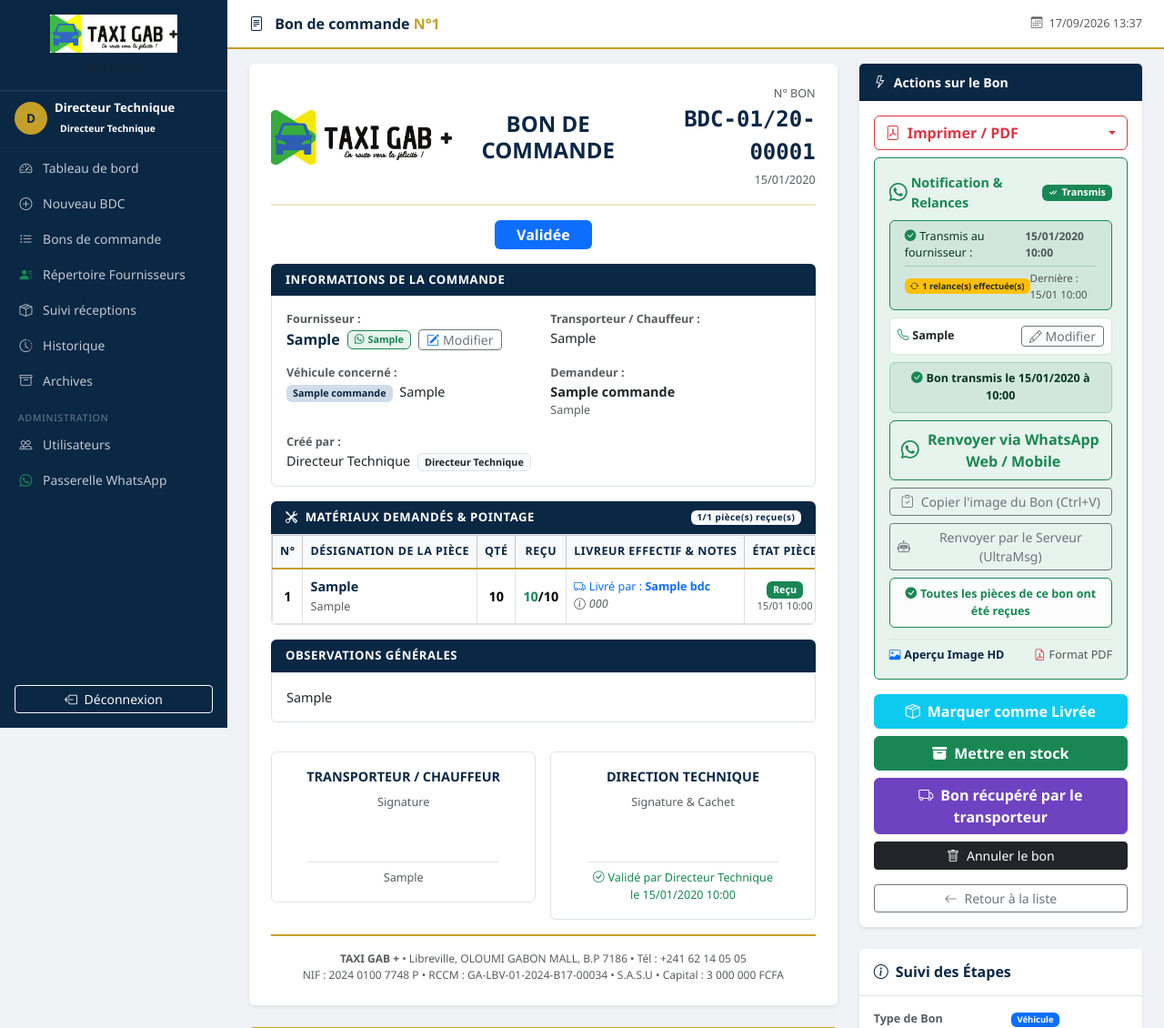
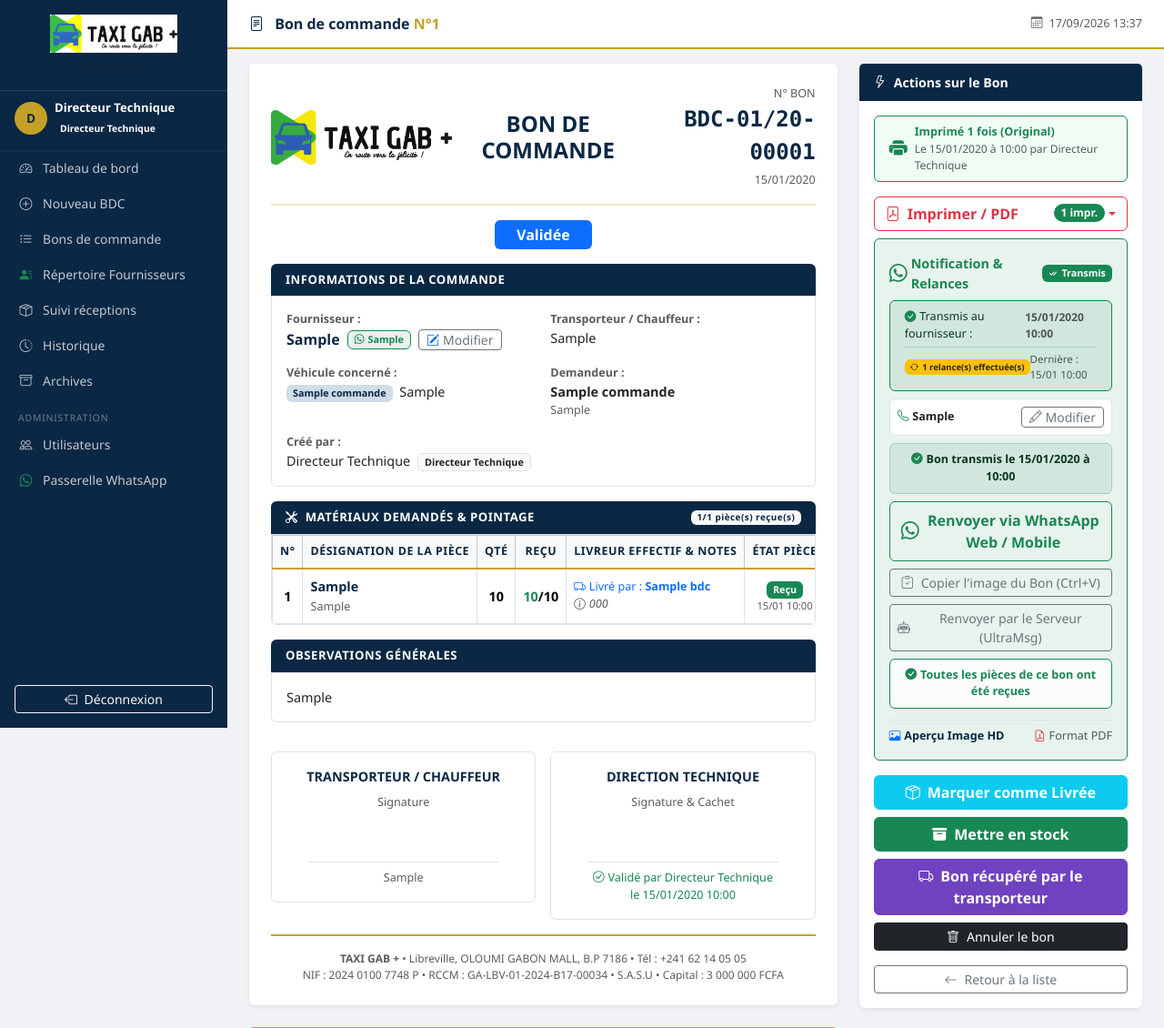
Before and after one commit to danielmouity241-afk/taxigab-bdc, a Flask app: page /bdc/1 in a window 1280 px wide. Shown: the top 1130 px of the page at 91% size. Run offline with Flask 3, Linux system fonts and the light colour scheme; a user stored in the database is signed in; tables that the repository leaves empty hold one stand-in row (values such as "Sample post").

Commit message:
Traçabilité des impressions, détection des doublons et filigrane Duplicata (templates/bdc/view.html)

```diff
--- a/templates/bdc/view.html
+++ b/templates/bdc/view.html
@@ -1,44 +1,5 @@
 {% extends "base.html" %}
-{% block title %}BDC N°{{ bdc.numero }} — TAXI GAB+<script>
-async function copierImageBDC(url) {
-  const btn = document.getElementById('btn-copier-image');
-  const originalHtml = btn ? btn.innerHTML : '';
-  try {
-    if (btn) btn.innerHTML = '<span class="spinner-border spinner-border-sm me-1"></span> Copie de l\'image...';
-    const response = await fetch(url);
-    const blob = await response.blob();
-    const img = new Image();
-    const urlObj = URL.createObjectURL(blob);
-    img.onload = async function() {
-      const canvas = document.createElement('canvas');
-      canvas.width = img.width;
-      canvas.height = img.height;
-      const ctx = canvas.getContext('2d');
-      ctx.drawImage(img, 0, 0);
-      canvas.toBlob(async function(pngBlob) {
-        try {
-          await navigator.clipboard.write([
-            new ClipboardItem({ 'image/png': pngBlob })
-          ]);
-          URL.revokeObjectURL(urlObj);
-          if (btn) btn.innerHTML = '✅ Image copiée ! Collez dans WhatsApp (Ctrl+V)';
-          setTimeout(() => {
-            if (btn) btn.innerHTML = originalHtml;
-          }, 4000);
-        } catch(e) {
-          window.open(url, '_blank');
-          if (btn) btn.innerHTML = originalHtml;
-        }
-      }, 'image/png');
-    };
-    img.src = urlObj;
-  } catch (err) {
-    window.open(url, '_blank');
-    if (btn) btn.innerHTML = originalHtml;
-  }
-}
-</script>
-{% endblock %}
+{% block title %}BDC N°{{ bdc.numero }} — TAXI GAB+{% endblock %}
 {% block page_title %}
   <i class="bi bi-file-text me-2"></i>
   Bon de commande <span class="text-gold fw-bold">N°{{ bdc.numero }}</span>
@@ -63,6 +24,11 @@ async function copierImageBDC(url) {
           <div class="text-center">
             {% if bdc.est_garage %}
             <h4 class="fw-bold text-navy mb-0">BON DE COMMANDE — GARAGE</h4>
+            {% if bdc.nb_impressions and bdc.nb_impressions > 1 %}
+            <div class="mt-1"><span class="badge bg-danger fs-6 shadow-sm"><i class="bi bi-exclamation-triangle-fill me-1"></i>DUPLICATA N° {{ bdc.nb_impressions }}</span></div>
+            {% elif bdc.nb_impressions == 1 %}
+            <div class="mt-1"><span class="badge bg-success fs-6 shadow-sm"><i class="bi bi-check-circle-fill me-1"></i>DOCUMENT ORIGINAL</span></div>
+            {% endif %}
             <span class="badge bg-success mt-1"><i class="bi bi-tools me-1"></i>USAGE INTERNE ATELIER</span>
             {% else %}
             <h4 class="fw-bold text-navy mb-0">BON DE COMMANDE</h4>
@@ -481,11 +447,47 @@ async function copierImageBDC(url) {
       </div>
       <div class="card-body d-grid gap-2">
 
+                <!-- STATUT ET TRAÇABILITÉ DES IMPRESSIONS (DÉTECTION DES DOUBLONS) -->
+        {% if not bdc.nb_impressions or bdc.nb_impressions == 0 %}
+        <div class="alert alert-light border py-2 px-3 mb-2 small text-muted d-flex align-items-center gap-2">
+          <i class="bi bi-printer text-secondary fs-5"></i>
+          <div>
+            <strong>Impression :</strong> Non encore imprimé (Document vierge)
+          </div>
+        </div>
+        {% elif bdc.nb_impressions == 1 %}
+        <div class="alert alert-success border-success py-2 px-3 mb-2 small text-success d-flex align-items-center gap-2" style="background-color: #f0fdf4;">
+          <i class="bi bi-printer-fill text-success fs-5"></i>
+          <div>
+            <strong>Imprimé 1 fois (Original)</strong>
+            <div class="text-muted" style="font-size:0.75rem;">
+              Le {{ bdc.date_derniere_impression.strftime('%d/%m/%Y à %H:%M') if bdc.date_derniere_impression else '' }}
+              {% if bdc.dernier_imprimeur %} par {{ bdc.dernier_imprimeur.nom_complet }}{% endif %}
+            </div>
+          </div>
+        </div>
+        {% else %}
+        <div class="alert alert-warning border-warning py-2 px-3 mb-2 small text-dark d-flex align-items-center gap-2 shadow-sm" style="background-color: #fffbeb;">
+          <i class="bi bi-exclamation-triangle-fill text-danger fs-4"></i>
+          <div>
+            <strong class="text-danger">⚠️ Déjà imprimé {{ bdc.nb_impressions }} fois (Duplicata)</strong>
+            <div class="text-muted" style="font-size:0.75rem;">
+              Dernière impression le {{ bdc.date_derniere_impression.strftime('%d/%m/%Y à %H:%M') if bdc.date_derniere_impression else '' }}
+              {% if bdc.dernier_imprimeur %} par {{ bdc.dernier_imprimeur.nom_complet }}{% endif %}.
+              <br><span class="fw-bold text-danger">Attention aux risques de doublons de commande / réception !</span>
+            </div>
+          </div>
+        </div>
+        {% endif %}
+
         <!-- Options d'impression PDF -->
         <div class="dropdown d-grid">
           <button class="btn btn-outline-danger dropdown-toggle fw-semibold text-start d-flex align-items-center justify-content-between"
                   type="button" data-bs-toggle="dropdown">
             <span><i class="bi bi-file-pdf me-2 text-danger"></i>Imprimer / PDF</span>
+            <span class="badge {% if not bdc.nb_impressions %}bg-secondary{% elif bdc.nb_impressions == 1 %}bg-success{% else %}bg-warning text-dark border border-warning{% endif %} rounded-pill ms-auto">
+              {{ bdc.nb_impressions or 0 }} impr.
+            </span>
           </button>
           <ul class="dropdown-menu shadow w-100 p-2">
             <li>
@@ -493,7 +495,13 @@ async function copierImageBDC(url) {
                 <i class="bi bi-file-earmark-text text-danger me-2"></i>
                 <div>
                   <strong>Bon de commande standard</strong>
-                  <div class="small text-muted">Format officiel épuré original</div>
+                  <div class="small text-muted">
+                    {% if not bdc.nb_impressions or bdc.nb_impressions == 0 %}
+                      1ère impression (Original)
+                    {% else %}
+                      <span class="text-danger fw-semibold">⚠️ Réimpression Duplicata N° {{ (bdc.nb_impressions or 0) + 1 }}</span>
+                    {% endif %}
+                  </div>
                 </div>
               </a>
             </li>
@@ -1107,4 +1115,45 @@ async function copierImageBDC(url) {
   </div>
 </div>
 
+
+<script>
+async function copierImageBDC(url) {
+  const btn = document.getElementById('btn-copier-image');
+  const originalHtml = btn ? btn.innerHTML : '';
+  try {
+    if (btn) btn.innerHTML = '<span class="spinner-border spinner-border-sm me-1"></span> Copie de l\'image...';
+    const response = await fetch(url);
+    const blob = await response.blob();
+    const img = new Image();
+    const urlObj = URL.createObjectURL(blob);
+    img.onload = async function() {
+      const canvas = document.createElement('canvas');
+      canvas.width = img.width;
+      canvas.height = img.height;
+      const ctx = canvas.getContext('2d');
+      ctx.drawImage(img, 0, 0);
+      canvas.toBlob(async function(pngBlob) {
+        try {
+          await navigator.clipboard.write([
+            new ClipboardItem({ 'image/png': pngBlob })
+          ]);
+          URL.revokeObjectURL(urlObj);
+          if (btn) btn.innerHTML = '✅ Image copiée ! Collez dans WhatsApp (Ctrl+V)';
+          setTimeout(() => {
+            if (btn) btn.innerHTML = originalHtml;
+          }, 4000);
+        } catch(e) {
+          window.open(url, '_blank');
+          if (btn) btn.innerHTML = originalHtml;
+        }
+      }, 'image/png');
+    };
+    img.src = urlObj;
+  } catch (err) {
+    window.open(url, '_blank');
+    if (btn) btn.innerHTML = originalHtml;
+  }
+}
+</script>
+
 {% endblock %}
```
